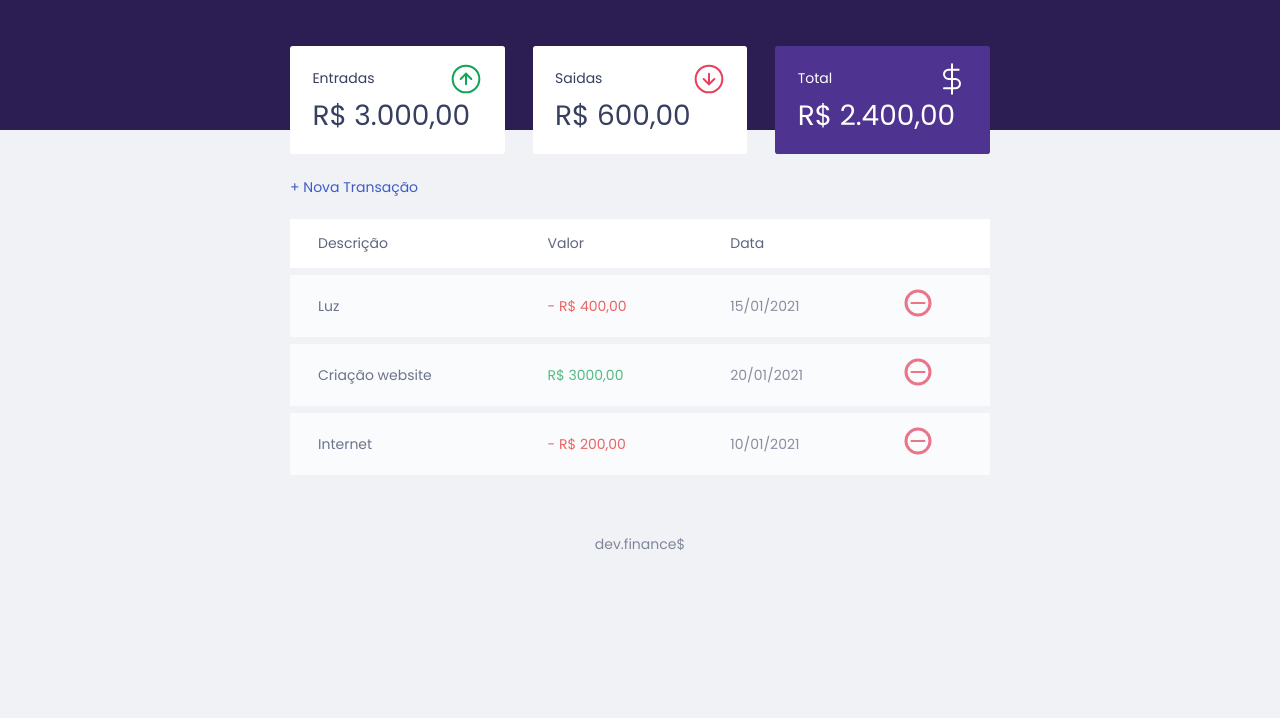
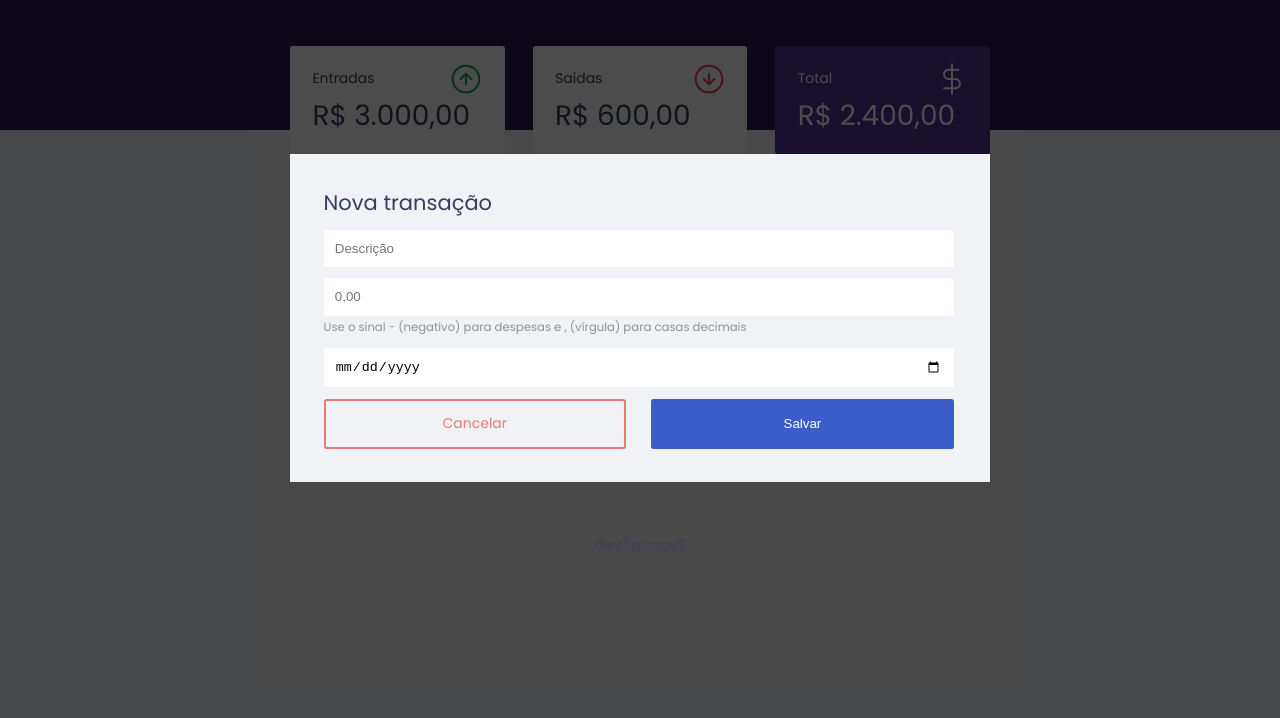
Before and after one commit to Miguel-Oliveiraa/dev-finance-website, a plain HTML site: page index.html in a window 1280 px wide. Shown: the part 82-800 px from the top of the page. Drawn offline with Linux system fonts and the light colour scheme.

Commit message:
modal wrapper active

```diff
--- a/index.html
+++ b/index.html
@@ -89,7 +89,7 @@
       </section>
     </main>
 
-    <div class="modal-wrapper">
+    <div class="modal-wrapper active">
       <div class="modal">
         <div id="form">
           <h2>Nova transação</h2>
```
